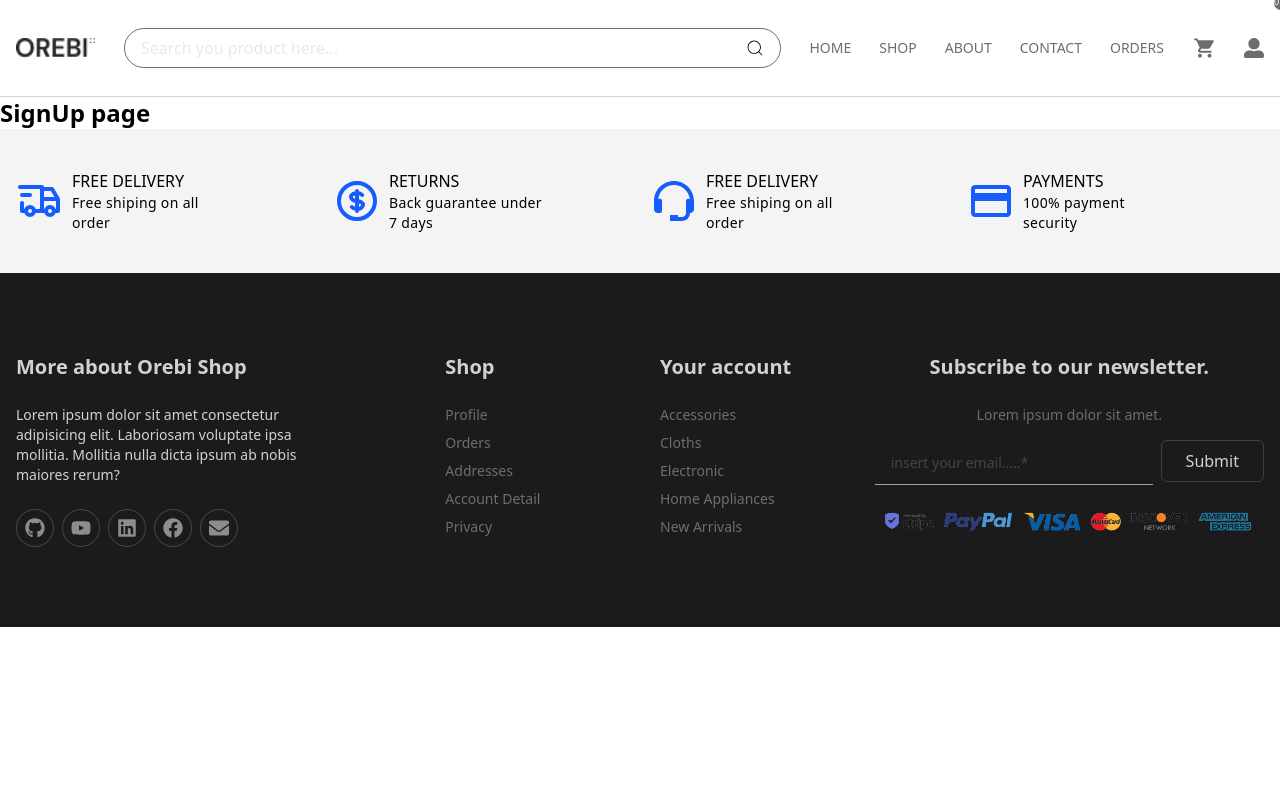
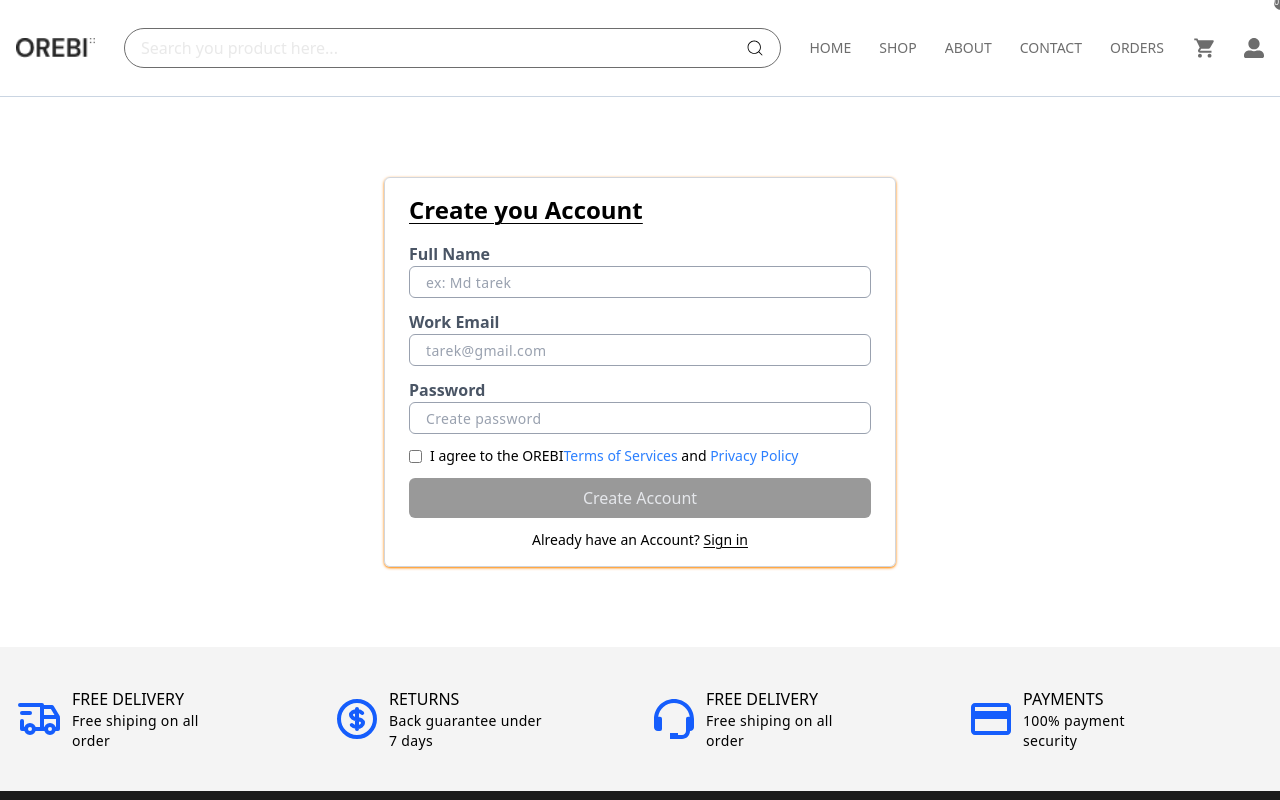
Before and after one commit to mdTarek-web/e-commerce-website, a React (Vite) app in the folder client/: page /signUp in a window 1280 px wide. Shown: the top 800 px of the page. Built offline with nearby package versions, Linux system fonts and the light colour scheme.

Commit message:
five commit

```diff
--- a/client/src/components/Input.jsx
+++ b/client/src/components/Input.jsx
@@ -1,11 +1,11 @@
 import React from 'react'
 import { cn } from './ui/cn'
 
-const Input = ({type, placeholder, className, value, onChange}) => {
+const Input = ({type, placeholder, className, value, onChange, required}) => {
   return (
     <input type={type} placeholder={placeholder} className={cn('w-full h-8 placeholder:text-sm placeholder:tracking-wide px-4 text-base font-medium placeholder:font-normal placeholder:text-gray-400 rounded-md border border-gray-400 outline-none',
         className)}
-        value={value} onChange={onChange}
+        value={value} onChange={onChange} required={required}
         />
   )
 }
--- /dev/null
+++ b/client/src/components/Logout.jsx
@@ -0,0 +1,17 @@
+import React from 'react'
+import toast from 'react-hot-toast';
+import { useNavigate } from 'react-router'
+
+const Logout = () => {
+    const navigate = useNavigate();
+    const handleLogout = () => {
+        localStorage.removeItem("token");
+        toast.success("Log out successfully");
+        navigate("/");
+    }
+  return (
+    <button onClick={handleLogout} className='bg-black/80 px-6 py-2 text-gray-200 hover:bg-black hover:text-white hoverEffect rounded-md mt-2'>Logout</button>
+  )
+}
+
+export default Logout
--- a/client/src/pages/Profile.jsx
+++ b/client/src/pages/Profile.jsx
@@ -1,9 +1,22 @@
-import React from 'react'
+import React, { useEffect } from 'react'
 import Title from '../components/Title'
+import { useNavigate } from 'react-router';
+import Container from "../components/Container"
+import Logout from '../components/Logout';
 
 const Profile = () => {
+  const token = localStorage.getItem("token");
+  const navigate = useNavigate();
+    useEffect (() => {
+      if(!token) {
+        navigate("/");
+      }
+    }, [token]);
   return (
-    <Title>Profile page</Title>
+    <Container>
+      <Title>Profile page</Title>
+      <Logout/>
+    </Container>
   )
 }
 
--- a/client/src/pages/SignUp.jsx
+++ b/client/src/pages/SignUp.jsx
@@ -1,9 +1,159 @@
-import React from 'react'
+import React, { useEffect, useState } from 'react'
 import Title from '../components/Title'
+import Label from '../components/Label'
+import Input from '../components/Input'
+import {Link, useNavigate} from "react-router-dom"
+import toast from "react-hot-toast";
+import { serverUrl } from "../../config";
+import axios from "axios";
 
 const SignUp = () => {
+  const navigate = useNavigate();
+  const token = localStorage.getItem("token");
+  useEffect (() => {
+    if(token) {
+      navigate("/");
+    }
+  }, [token]);
+
+    const [clientName, setClientName] = useState("");
+    const [email, setEmail] = useState("");
+    const [password, setPassword] = useState("");
+    const [checked, setChecked] = useState(false);
+    const [isLoading, setIsLoading] = useState(false);
+
+    const [errClientName, setErrClientName] = useState("");
+    const [errEmail, setErrEmail] = useState("");
+    const [errPassword, setErrPassword] = useState("");
+
+    const handleName = (e) => {
+      setClientName(e.target.value);
+      setErrClientName("");
+    };
+
+    const handleEmail = (e) => {
+      setEmail(e.target.value);
+      setErrEmail("");
+    };
+
+    const handlePassword = (e) => {
+      setPassword(e.target.value);
+      setErrPassword("");
+    };
+
+    const EmailValidation = (email) => {
+      return String(email)
+        .toLowerCase()
+        .match(/^[A-Z0-9._%+-]+@[A-Z0-9.-]+\.[A-Z]{2,4}$/i);
+    };
+
+    const handleChecked = (e) => {
+      setChecked(e.target.checked);
+    }
+
+    const handleSignUp = async (e) => {
+      e.preventDefault();
+
+      // if (checked) {
+      //   toast.error("Please accept the terms and conditions");
+      //   return;
+      // }
+
+      setIsLoading(true);
+
+      // Reset errors
+      setErrClientName("");
+      setErrEmail("");
+      setErrPassword("");
+
+      let hasError = false;
+
+      if (!clientName) {
+        setErrClientName("Enter your full name");
+        hasError = true;
+      }
+
+      if (!email) {
+        setErrEmail("Enter your email");
+        hasError = true;
+      } else if (!EmailValidation(email)) {
+        setErrEmail("Enter a valid email address");
+        hasError = true;
+      }
+
+      if (!password) {
+        setErrPassword("Create a password");
+        hasError = true;
+      } else if (password.length < 6) {
+        setErrPassword("Password must be at least 6 characters");
+        hasError = true;
+      }
+
+      if (hasError) {
+        setIsLoading(false);
+        return;
+      }
+
+      try {
+        setIsLoading(true);
+        if(clientName && email && EmailValidation(email) && password){
+          const response = await axios.post(`${serverUrl}/api/user/register`, {
+          name: clientName,
+          email,
+          password,
+        });
+        const data = response?.data;
+        if (data?.success) {
+          toast.success(data?.message);
+          navigate("/signin");
+        } else {
+          toast.error(data?.message);
+        }
+       }
+      } catch (error) {
+        console.log("User registration error", error);
+        toast.error(error?.response?.data?.message || "Registration failed");
+      } finally {
+        setIsLoading(false);
+      }
+    };
   return (
-    <Title>SignUp page</Title>
+       <div className='w-full h-full flex items-center justify-center'>
+      <form className='w-full max-w-lg flex items-center justify-center border border-gray-300 my-20 rounded-md shadow-sm shadow-orange-400 mx-4'>
+        <div className='px-6 py-4 flex flex-col justify-center w-full'>
+          <Title className="underline underline-offset-4 decoration-[1px] mb-4">Create you Account</Title>
+          <div className='flex flex-col gap-3'>
+            <div className='flex flex-col gap-o.5'>
+              <Label htmlFor="name">Full Name</Label>
+              <Input placeholder="ex: Md tarek" type="text" value={clientName} onChange={handleName} />
+              {errClientName && <p className='text-sm text-red-500 font-semibold'><span className='font-bold italic mr-1'>!</span>{errClientName}</p>}
+            </div>
+            <div className='flex flex-col gap-o.5'>
+              <Label htmlFor="email">Work Email</Label>
+              <Input placeholder="tarek@gmail.com" type="email" value={email} onChange={handleEmail} required/>
+              {errEmail && <p className='text-sm text-red-500 font-semibold'><span className='font-bold italic mr-1'>!</span>{errEmail}</p>}
+            </div>
+            <div className='flex flex-col gap-o.5'>
+              <Label htmlFor="password">Password</Label>
+              <Input placeholder="Create password" type="password" value={password} onChange={handlePassword}/>
+              {errPassword && <p className='text-sm text-red-500 font-semibold'><span className='font-bold italic mr-1'>!</span>{errPassword}</p>}
+            </div>
+            <div className='flex md:items-center gap-2'>
+              <input type="checkbox" onClick={handleChecked}/>
+              <p className='text-sm text-black'>I agree to the OREBI
+                <span className='text-blue-500'>Terms of Services</span> and <span className='text-blue-500'>Privacy Policy</span></p>
+            </div>
+            <button disabled={!checked || isLoading} onClick={handleSignUp} className='bg-black/90 hover:bg-black text-gray-200 hover:text-white cursor-pointer w-full text-base font-medium h-10 rounded-md hoverEffect
+            disabled:bg-black/40 disabled:cursor-not-allowed'
+            >{isLoading ? "Processing..." : "Create Account"}
+            </button>
+            <p className='text-sm text-center font-medium'>Already have an Account? <Link to="/signin">
+            <span className='hover:text-blue-600 underline underline-offset-2 decoration-[1px] hoverEffect'>Sign in</span>
+            </Link></p>
+          </div>
+        </div>
+      </form>
+    </div>
   )
 }
 
--- a/client/src/pages/Signin.jsx
+++ b/client/src/pages/Signin.jsx
@@ -1,10 +1,71 @@
-import React from 'react'
+import React, { useEffect, useState } from 'react'
 import Title from '../components/Title'
 import Label from '../components/Label.jsx'
 import Input from '../components/Input.jsx'
-import {Link} from "react-router-dom"
+import {Link, useNavigate} from "react-router-dom"
+import toast from 'react-hot-toast'
+import { serverUrl } from '../../config.js'
+import axios from 'axios'
 
 const Signin = () => {
+
+  const [email, setEmail] = useState("");
+  const [password, setPassword] = useState("");
+  const [isLoading, setIsLoading] = useState(false);
+
+  const [errEmail, setErrEmail] = useState("");
+  const [errPassword, setErrPassword] = useState("");
+
+  const navigate = useNavigate();
+  const token = localStorage.getItem("token");
+  useEffect (() => {
+    if(token) {
+      navigate("/");
+    }
+  }, [token]);
+
+  const handleEmail = (e) => {
+      setEmail(e.target.value);
+      setErrEmail("");
+    };
+
+    const handlePassword = (e) => {
+      setPassword(e.target.value);
+      setErrPassword("");
+    };
+    const handleSignIn = async (e) => {
+      e.preventDefault();
+      if(!email){
+        setErrEmail("Enter your email");
+      }
+      if(!password){
+        setErrPassword("Enter your email");
+      }
+      if(email && password){
+        try {
+          setIsLoading(true);
+          const response = await axios.post(serverUrl + "/api/user/login", {
+            email,
+            password,
+          });
+          const data = response?.data;
+          if(data?.success){
+            localStorage.setItem("token", data?.token);
+            toast.success(data?.message);
+            navigate("/");
+          }else{
+            toast.error(data?.message);
+          }
+        } catch (error) {
+          console.error("User login error:", error);
+          toast.error(error?.message);
+        }
+        finally{
+          setIsLoading(false);
+        }
+      }
+    };
+
   return (
     <div className='w-full h-full flex items-center justify-center'>
       <form className='w-full max-w-lg flex items-center justify-center border border-gray-300 my-20 rounded-md shadow-sm shadow-orange-400 mx-4'>
@@ -13,15 +74,17 @@ const Signin = () => {
           <div className='flex flex-col gap-3'>
             <div className='flex flex-col gap-o.5'>
               <Label htmlFor="email">Work Email</Label>
-              <Input placeholder="tarek@gmail.com" type="email"/>
+              <Input placeholder="tarek@gmail.com" type="email" value={email} onChange={handleEmail} required/>
+              {errEmail && <p className='text-sm text-red-500 font-semibold'><span className='font-bold italic mr-1'>!</span>{errEmail}</p>}
             </div>
             <div className='flex flex-col gap-o.5'>
               <Label htmlFor="password">Password</Label>
-              <Input placeholder="Enter you password" type="password"/>
+              <Input placeholder="Create password" type="password" value={password} onChange={handlePassword}/>
+              {errPassword && <p className='text-sm text-red-500 font-semibold'><span className='font-bold italic mr-1'>!</span>{errPassword}</p>}
             </div>
-            <button className='bg-black/90 hover:bg-black text-gray-200 hover:text-white cursor-pointer w-full text-base font-medium h-10 rounded-md hoverEffect'
-            >Sign in</button>
-            <p className='text-sm text-center font-medium'>Donot have an Account? <Link to="/signup">
+            <button onClick={handleSignIn} disabled={isLoading} className='bg-black/90 hover:bg-black text-gray-200 hover:text-white cursor-pointer w-full text-base font-medium h-10 rounded-md hoverEffect disabled:bg-black/40 disabled:cursor-not-allowed'
+            >{isLoading ? "Processing..." : "Sign In"}</button>
+            <p className='text-sm text-center font-medium'>Don’t have an Account? <Link to="/signup">
             <span className='hover:text-blue-600 underline underline-offset-2 decoration-[1px] hoverEffect'>Sign up</span>
             </Link></p>
           </div>
```
Also changed, not shown: client/src/components/Header.jsx (+4 -3 lines).
